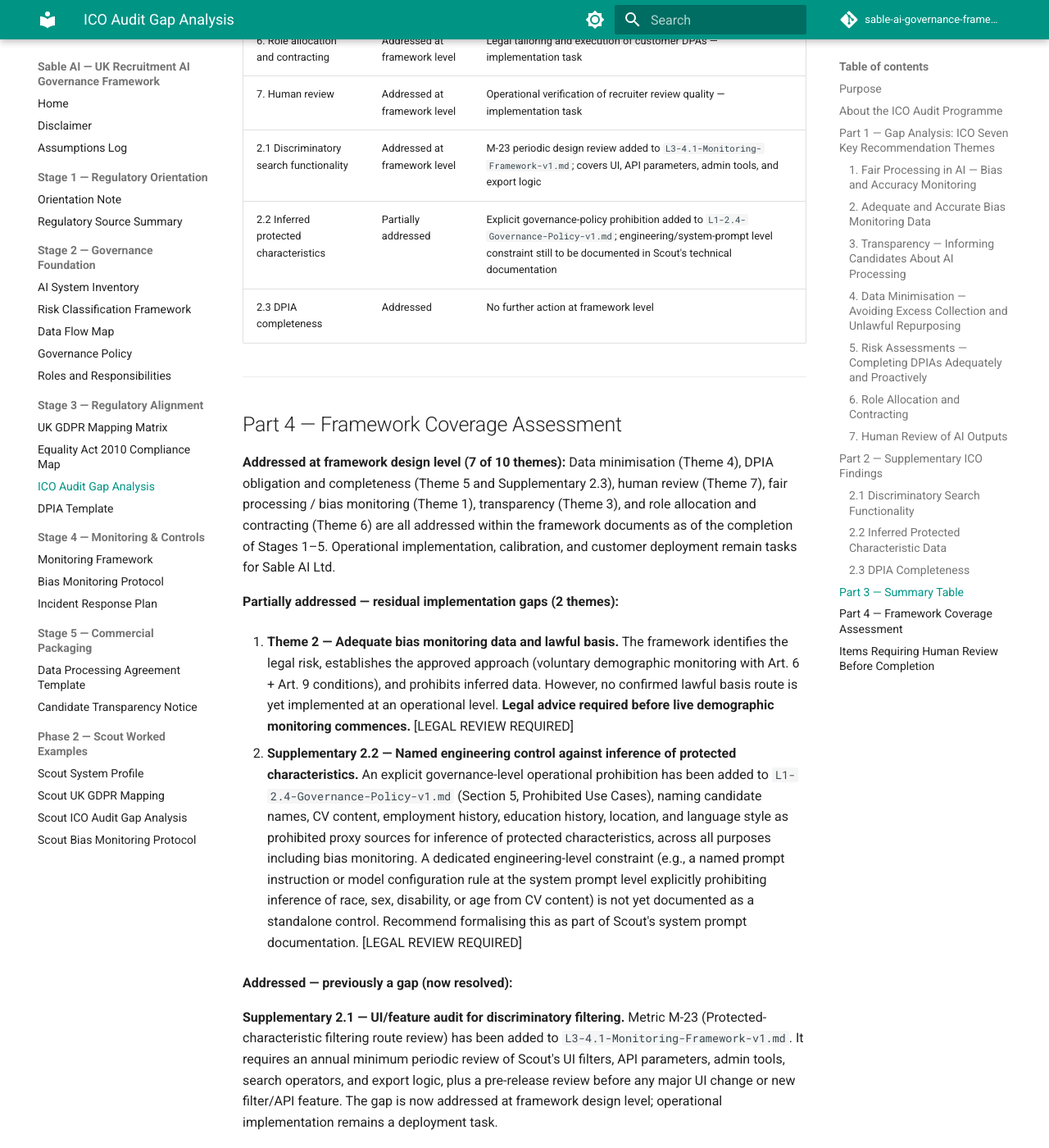
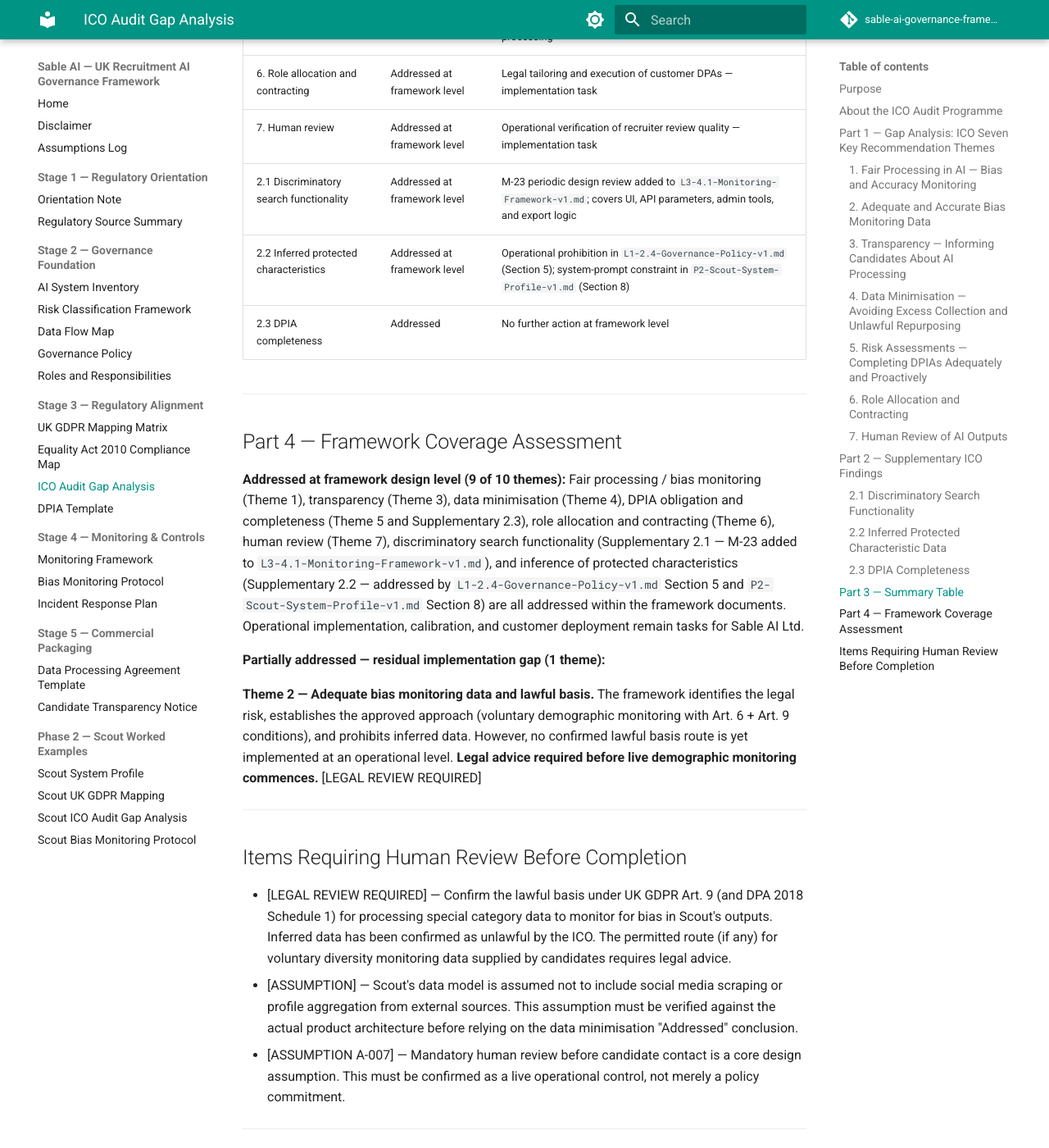
Before and after one commit to davidcockson-compliance/sable-ai-governance-framework, an MkDocs documentation site: the page built from docs/stage-3-regulatory-alignment/L2-3.3-ICO-Audit-Gap-Analysis-v1.md, in a window 1280 px wide and 1400 px high, scrolled down 10350 px. Shown: the whole window at 82% size. Built offline with MkDocs 1.6.1 and Material for MkDocs 9.7.7, drawn with Linux system fonts in a browser that asks for light colours; comment, search, counter and statistics services are not loaded; some of the changed text lies outside the part shown.

Commit message:
fix(ico-gap-analysis): resolve internal consistency errors across Parts 2-4
- Supplementary 2.1: remove stale 'Gap — action required' row; replaced with M-23 reference
- Supplementary 2.2 rows 1 & 2: remove 'not yet documented' claims; both controls exist in L1-2.4 §5 and P2-Scout-System-Profile §8
- Part 3 summary row 2.2: update status from Partially addressed to Addressed
- Part 4: correct coverage count from 7 of 10 to 9 of 10; reduce partially addressed themes from 2 to 1 (Theme 2 only); remove contradictory 'previously a gap' subsection
- Homepage: update Stage 4 KPI count from 22 to 23 to reflect M-23 addition

Co-Authored-By: Claude Sonnet 4.6 <noreply@anthropic.com>

```diff
--- a/docs/stage-3-regulatory-alignment/L2-3.3-ICO-Audit-Gap-Analysis-v1.md
+++ b/docs/stage-3-regulatory-alignment/L2-3.3-ICO-Audit-Gap-Analysis-v1.md
@@ -153,7 +153,7 @@ Beyond the seven key recommendations, the ICO's report identified additional spe
 | ICO finding | Framework document(s) | Gap status |
 |---|---|---|
 | Do not build or offer filtering functionality that enables exclusion of candidates by protected characteristic | `L1-2.4-Governance-Policy-v1.md` (prohibited use cases), `L2-3.2-Equality-Act-2010-Compliance-Map-v1.md` (indirect discrimination risk) | **Addressed** at policy level. Scout's assumed scope does not include explicit protected-characteristic filter controls [ASSUMPTION]. The governance policy must explicitly prohibit adding such features; the equality compliance map identifies the legal risk |
-| Audit existing UI and API for unintended protected-characteristic filtering routes | Not currently addressed by any framework document | **Gap — action required.** A specific design review / UI audit requirement is not currently documented in the framework. Recommend adding this as a standing item in the monitoring framework (`L3-4.1`) or as a named control in the governance policy. |
+| Audit existing UI and API for unintended protected-characteristic filtering routes | `L3-4.1-Monitoring-Framework-v1.md` (M-23 — Protected-characteristic filtering route review) | **Addressed at framework design level** — M-23 requires a minimum annual review of Scout's UI filters, API parameters, admin tools, search operators, and export logic, plus a pre-release review triggered by any major UI change or new filter/API feature |
 
 ---
 
@@ -163,8 +163,8 @@ Beyond the seven key recommendations, the ICO's report identified additional spe
 
 | ICO finding | Framework document(s) | Gap status |
 |---|---|---|
-| Do not infer protected characteristics from name, CV content, or demographic proxies | `L2-3.1-UK-GDPR-Mapping-Matrix-v1.md` (Art. 9 prohibition on processing without lawful basis), `L2-3.2-Equality-Act-2010-Compliance-Map-v1.md` (proxy discrimination risk) | **Partially addressed** — the legal prohibition is identified; an explicit operational prohibition on inference is not yet documented |
-| Explicit prohibition on name-based ethnicity inference or age inference from career timeline | `L3-4.2-Bias-Monitoring-Protocol-v1.md` (Section 6.2 — keyword monitoring procedure; Section 3 — prohibition on inferred demographic data) | **Partially addressed** — the protocol prohibits inferred demographic data for monitoring purposes and requires keyword/proxy audits; a named engineering control at the system prompt or model configuration level is not yet documented as a standalone constraint |
+| Do not infer protected characteristics from name, CV content, or demographic proxies | `L2-3.1-UK-GDPR-Mapping-Matrix-v1.md` (Art. 9 prohibition), `L2-3.2-Equality-Act-2010-Compliance-Map-v1.md` (proxy discrimination risk), `L1-2.4-Governance-Policy-v1.md` (Section 5 — explicit operational prohibition) | **Addressed** — governance policy explicitly prohibits inferring or estimating protected characteristics from candidate names, CV content, employment history, education history, location, language style, and other proxy sources, across all purposes including bias monitoring |
+| Explicit prohibition on name-based ethnicity inference or age inference from career timeline | `L3-4.2-Bias-Monitoring-Protocol-v1.md` (Section 3 — prohibition on inferred demographic data), `P2-Scout-System-Profile-v1.md` (Section 8 — system prompt constraint) | **Addressed** — the bias monitoring protocol prohibits inferred demographic data; the Scout system prompt, documented in the System Profile Section 8, explicitly prohibits the model from considering, referencing, or inferring from information that could be a proxy for a protected characteristic |
 
 ---
 
@@ -193,24 +193,18 @@ Beyond the seven key recommendations, the ICO's report identified additional spe
 | 6. Role allocation and contracting | Addressed at framework level | Legal tailoring and execution of customer DPAs — implementation task |
 | 7. Human review | Addressed at framework level | Operational verification of recruiter review quality — implementation task |
 | 2.1 Discriminatory search functionality | Addressed at framework level | M-23 periodic design review added to `L3-4.1-Monitoring-Framework-v1.md`; covers UI, API parameters, admin tools, and export logic |
-| 2.2 Inferred protected characteristics | Partially addressed | Explicit governance-policy prohibition added to `L1-2.4-Governance-Policy-v1.md`; engineering/system-prompt level constraint still to be documented in Scout's technical documentation |
+| 2.2 Inferred protected characteristics | Addressed at framework level | Operational prohibition in `L1-2.4-Governance-Policy-v1.md` (Section 5); system-prompt constraint in `P2-Scout-System-Profile-v1.md` (Section 8) |
 | 2.3 DPIA completeness | Addressed | No further action at framework level |
 
 ---
 
 ## Part 4 — Framework Coverage Assessment
 
-**Addressed at framework design level (7 of 10 themes):** Data minimisation (Theme 4), DPIA obligation and completeness (Theme 5 and Supplementary 2.3), human review (Theme 7), fair processing / bias monitoring (Theme 1), transparency (Theme 3), and role allocation and contracting (Theme 6) are all addressed within the framework documents as of the completion of Stages 1–5. Operational implementation, calibration, and customer deployment remain tasks for Sable AI Ltd.
+**Addressed at framework design level (9 of 10 themes):** Fair processing / bias monitoring (Theme 1), transparency (Theme 3), data minimisation (Theme 4), DPIA obligation and completeness (Theme 5 and Supplementary 2.3), role allocation and contracting (Theme 6), human review (Theme 7), discriminatory search functionality (Supplementary 2.1 — M-23 added to `L3-4.1-Monitoring-Framework-v1.md`), and inference of protected characteristics (Supplementary 2.2 — addressed by `L1-2.4-Governance-Policy-v1.md` Section 5 and `P2-Scout-System-Profile-v1.md` Section 8) are all addressed within the framework documents. Operational implementation, calibration, and customer deployment remain tasks for Sable AI Ltd.
 
-**Partially addressed — residual implementation gaps (2 themes):**
+**Partially addressed — residual implementation gap (1 theme):**
 
-1. **Theme 2 — Adequate bias monitoring data and lawful basis.** The framework identifies the legal risk, establishes the approved approach (voluntary demographic monitoring with Art. 6 + Art. 9 conditions), and prohibits inferred data. However, no confirmed lawful basis route is yet implemented at an operational level. **Legal advice required before live demographic monitoring commences.** [LEGAL REVIEW REQUIRED]
-
-2. **Supplementary 2.2 — Named engineering control against inference of protected characteristics.** An explicit governance-level operational prohibition has been added to `L1-2.4-Governance-Policy-v1.md` (Section 5, Prohibited Use Cases), naming candidate names, CV content, employment history, education history, location, and language style as prohibited proxy sources for inference of protected characteristics, across all purposes including bias monitoring. A dedicated engineering-level constraint (e.g., a named prompt instruction or model configuration rule at the system prompt level explicitly prohibiting inference of race, sex, disability, or age from CV content) is not yet documented as a standalone control. Recommend formalising this as part of Scout's system prompt documentation. [LEGAL REVIEW REQUIRED]
-
-**Addressed — previously a gap (now resolved):**
-
-**Supplementary 2.1 — UI/feature audit for discriminatory filtering.** Metric M-23 (Protected-characteristic filtering route review) has been added to `L3-4.1-Monitoring-Framework-v1.md`. It requires an annual minimum periodic review of Scout's UI filters, API parameters, admin tools, search operators, and export logic, plus a pre-release review before any major UI change or new filter/API feature. The gap is now addressed at framework design level; operational implementation remains a deployment task.
+**Theme 2 — Adequate bias monitoring data and lawful basis.** The framework identifies the legal risk, establishes the approved approach (voluntary demographic monitoring with Art. 6 + Art. 9 conditions), and prohibits inferred data. However, no confirmed lawful basis route is yet implemented at an operational level. **Legal advice required before live demographic monitoring commences.** [LEGAL REVIEW REQUIRED]
 
 ---
 
```
Also changed, not shown: docs/README.md (+1 -1 lines).
